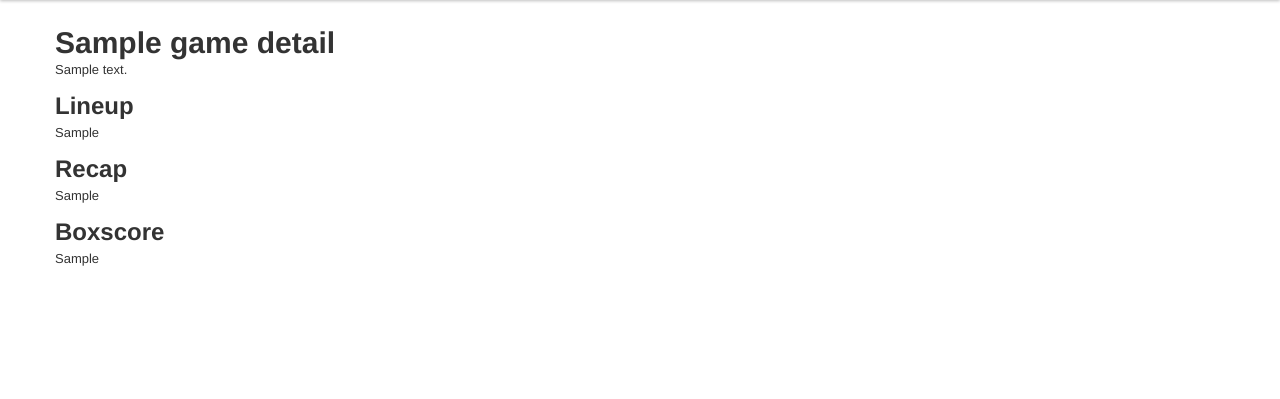
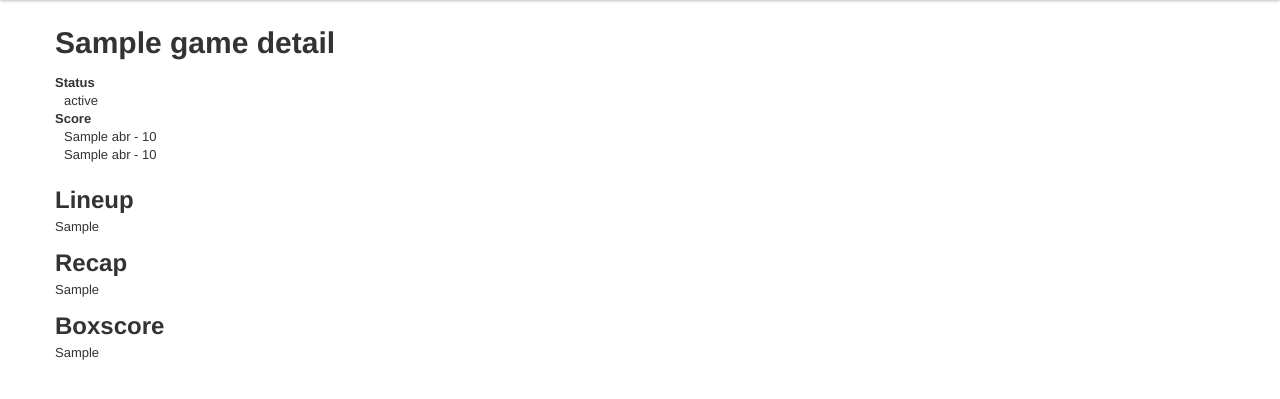
Before and after one commit to ryankanno/apihackday, a Django app: template apps/fans/templates/fanfeedr/game_details.html in a window 1280 px wide. Shown: the part 40-439 px from the top of the page. Run offline with Django 3.2, Linux system fonts and the light colour scheme; the template is opened without the code that fills it: most values are stand-ins (such as "Sample title", 1, 10 or a date in 2020); some libraries are stand-ins or nearby versions.

Commit message:
Added details to the game

```diff
--- a/apps/fans/templates/fanfeedr/game_details.html
+++ b/apps/fans/templates/fanfeedr/game_details.html
@@ -11,9 +11,16 @@
 
 <h1>{{game_details.name}}</h1>
 
-<p>
-    {{game_details}}
-</p>
+<dl>
+    <dt>Status</dt>
+    <dd>{{game_details.status}}</dd>
+
+    <dt>Score</dt>
+    <dd>{{game_details.away_team.abr}} - {{game_details.away_team.score}}</dd>
+    <dd>{{game_details.home_team.abr}} - {{game_details.home_team.score}}</dd>
+
+    <!-- {{game_details}} -->
+</dl>
 
 <div class="lineup">
     <h2>Lineup</h2>
```
